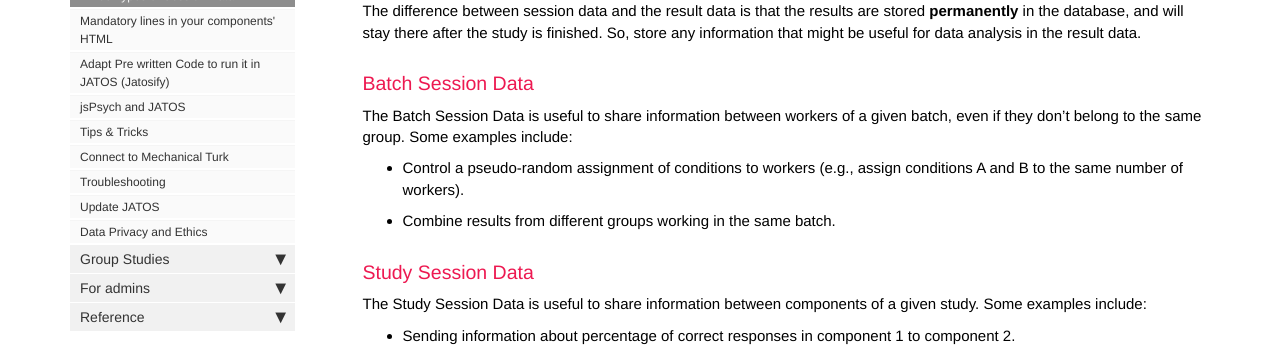
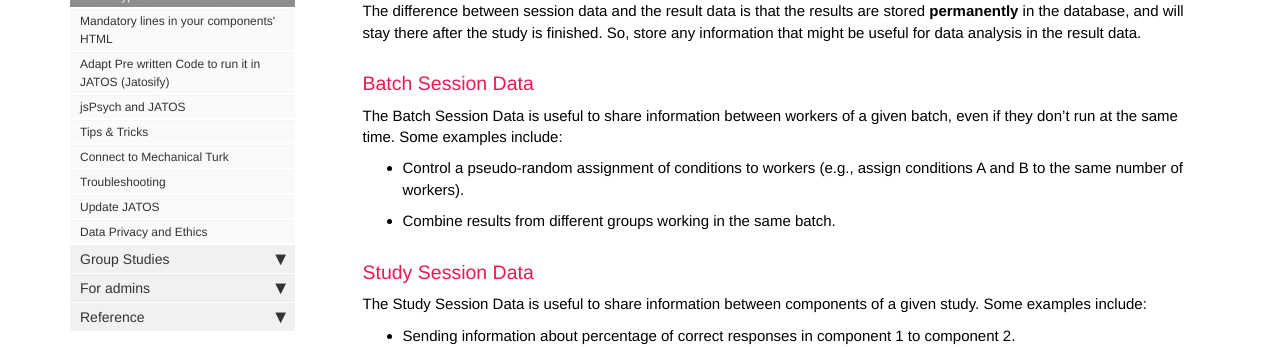
Before and after one commit to kristian-lange-tw/JATOS_docs_v3, a Jekyll site: the page built from pages/Three-Types-of-Session-Data.md, in a window 1280 px wide and 1063 px high. Shown: the part 279-626 px from the top of the window. Built offline with Jekyll 4.4.1, drawn with Linux system fonts in a browser that asks for light colours; nearby versions of some CDN libraries; comment, search, counter and statistics services are not loaded.

Commit message:
Update Three-Types-of-Session-Data.md

```diff
--- a/pages/Three-Types-of-Session-Data.md
+++ b/pages/Three-Types-of-Session-Data.md
@@ -15,7 +15,7 @@ Often you want to store information during a study run and share it with other c
 The difference between session data and the result data is that the results are stored **permanently** in the database, and will stay there after the study is finished. So, store any information that might be useful for data analysis in the result data.
 
 ### Batch Session Data
-The Batch Session Data is useful to share information between workers of a given batch, even if they don't belong to the same group. Some examples include:
+The Batch Session Data is useful to share information between workers of a given batch, even if they don't run at the same time. Some examples include:
 
  * Control a pseudo-random assignment of conditions to workers (e.g., assign conditions A and B to the same number of workers).
  * Combine results from different groups working in the same batch.
```
